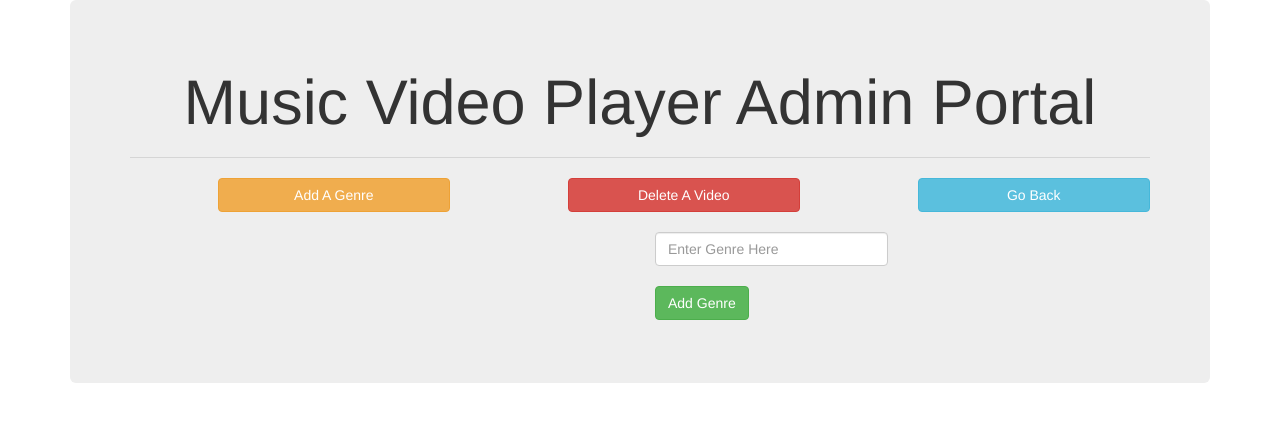
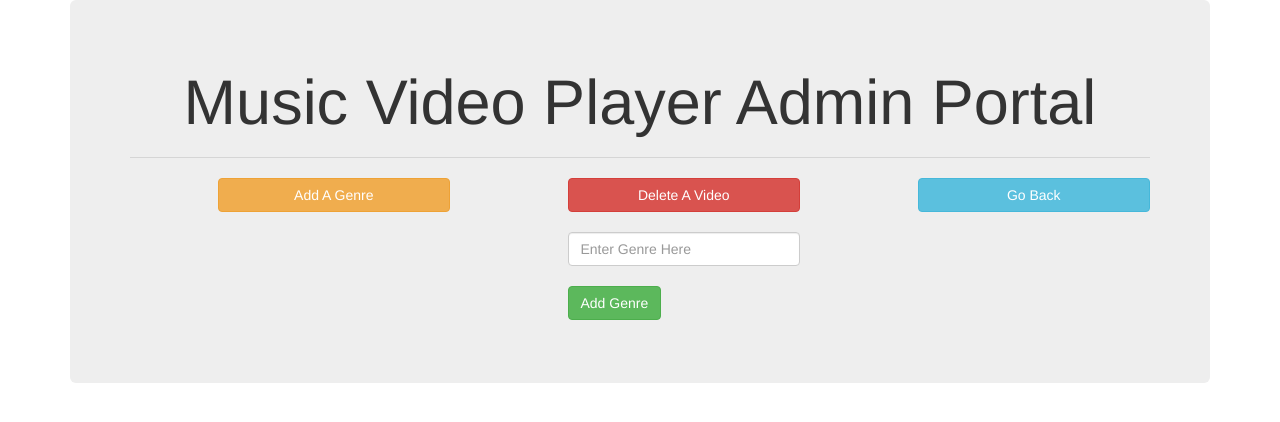
Before and after one commit to hhaddock/final_project, a PHP site: page /views/adminPortal.php in a window 1280 px wide. Shown: the top 422 px of the page. Run offline with PHP 8.4, Linux system fonts and the light colour scheme; some libraries are stand-ins or nearby versions.

Commit message:
final test i hope

```diff
--- a/views/adminPortal.php
+++ b/views/adminPortal.php
@@ -35,7 +35,7 @@
               <input type="button" id="submitNewGenre" class="btn btn-success" value="Add Genre">
             </div>
           </div>
-          <div class="col-md-3 col-md-push-3">
+          <div class="col-md-3 col-md-push-2">
             <div id="addGenreForm" class="form-group">
               <br>
               <input type="text" id="newGenre" class="form-control" placeholder="Enter Genre Here"><br>
```
